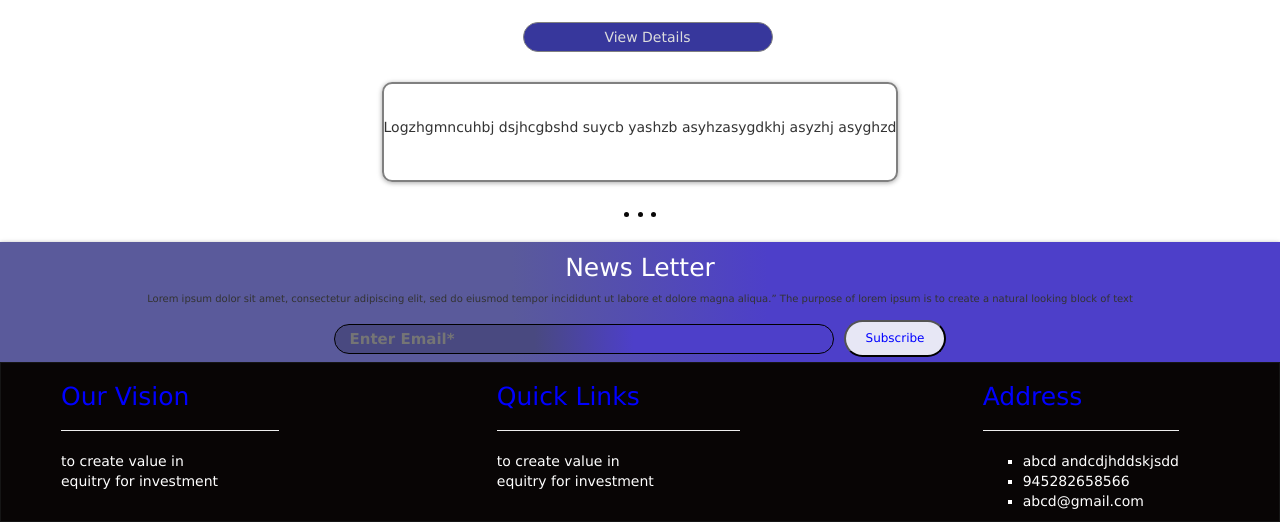
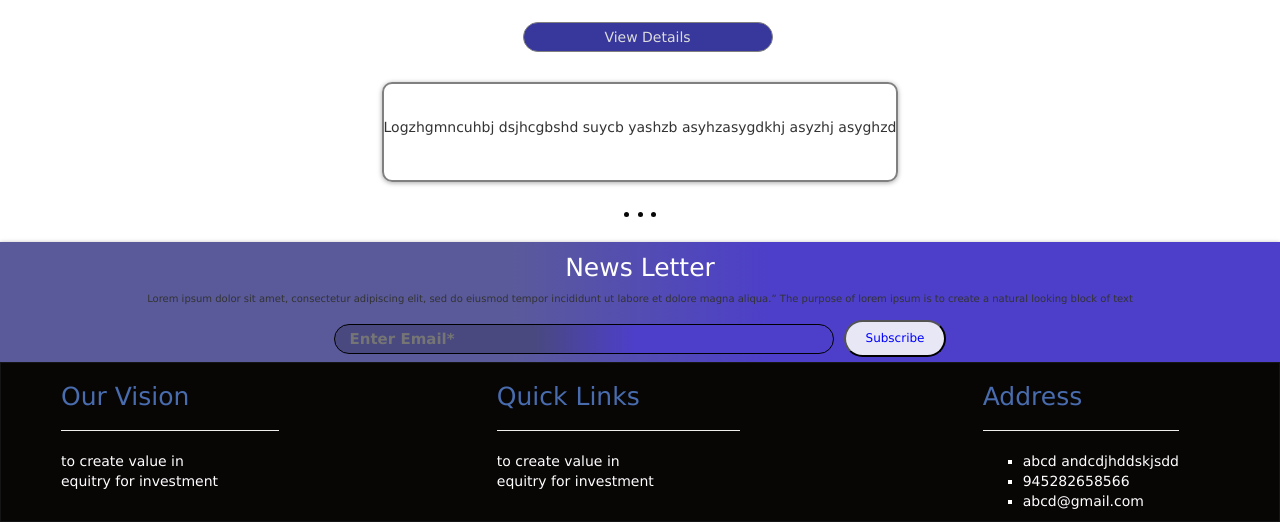
Before and after one commit to Prashants23/Prashants23.github.io, a plain HTML site: page index.html in a window 1280 px wide. Shown: the part 1456-1978 px from the top of the page. Drawn offline with nearby package versions, Linux system fonts and the light colour scheme.

Commit message:
Update footer.css

```diff
--- a/footer.css
+++ b/footer.css
@@ -10,7 +10,7 @@ footer {
     padding-left: 10px;
  }
 #footer h1, hr{
-  color: blue;
+  color: rgb(72, 108, 173);
   text-align: left;
 }
 #footer div {
```
